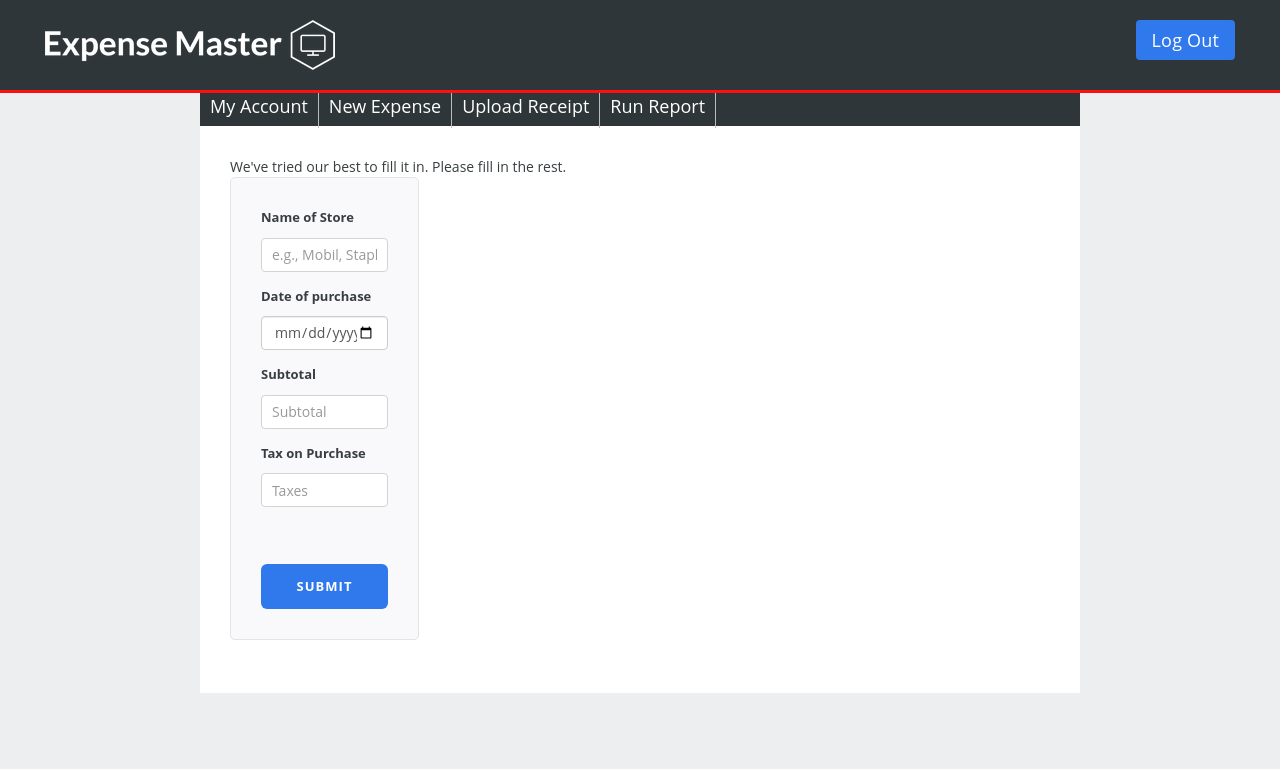
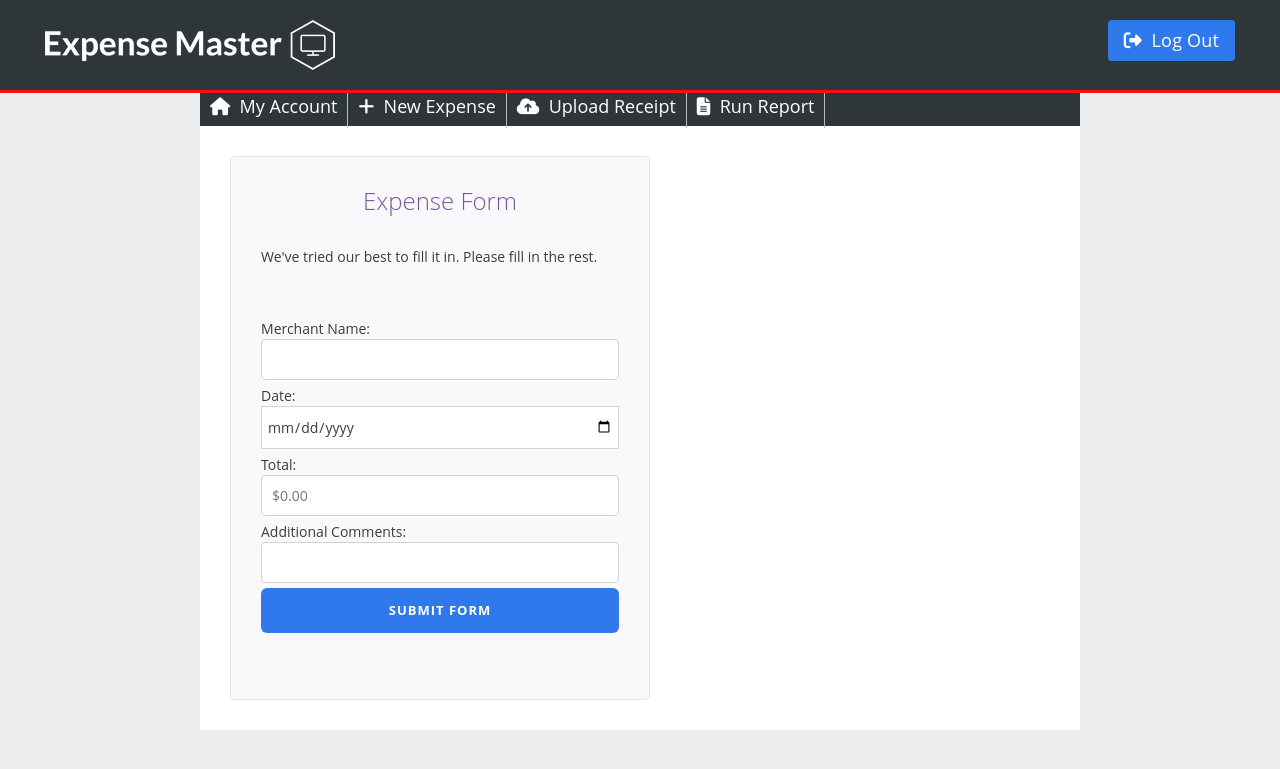
Before and after one commit to smweathe/CSE-CIT-480_Expense_Project, a PHP site: page /ExpenseMaster/form.php in a window 1280 px wide. Shown: the top 769 px of the page. Run offline with PHP 8.4, Linux system fonts and the light colour scheme; a user stored in the database is signed in; some libraries are stand-ins or nearby versions.

Commit message:
Updated pages again to work with OCR

```diff
--- a/form.php
+++ b/form.php
@@ -16,13 +16,9 @@
 <html>
   <head>
     <meta content="text/html; charset=utf-8" http-equiv="Content-type" />
-    <title>Expense Master | Form</title>
-	<link rel="stylesheet" href="https://maxcdn.bootstrapcdn.com/bootstrap/3.3.7/css/bootstrap.min.css" integrity="sha384-BVYiiSIFeK1dGmJRAkycuHAHRg32OmUcww7on3RYdg4Va+PmSTsz/K68vbdEjh4u" crossorigin="anonymous">
+    <title>Expense Master | Sign up</title>
     <link href="style.css" rel="stylesheet" />
-	<script src="jquery-3.1.1.min.js"></script>
-
-
-
+    <link rel="stylesheet" href="https://use.fontawesome.com/44ff956945.css">
 	<!-- Favorite Icon -->
 	<link rel="shortcut icon" href="./images/icon.png" type="image/x-icon" />
     <meta content="width=device-width, initial-scale=1" name="viewport" />
@@ -35,58 +31,35 @@
     <div class="signup-page">
 
       <div class="header-main">
-        <a class="header-logo" href="./index.php"></a>
+        <a class="header-logo" href="./account.php"></a>
         <div class="header-login">
     			<!-- Login Redirect to a page at #
     			<a class="btn btn-sm btn-alt" href="#">Log in</a>
     			 Logout Redirect to a page at # -->
-    			<a class="btn btn-sm btn-alt" href="./logout.php">Log Out</a>
+    			<a class="btn btn-sm btn-alt" href="./logout.php"><i class="fa fa-sign-out" aria-hidden="true"></i>&nbsp; Log Out</a>
         </div>
       </div>
-      <!--
-          <ul class="side-by-side">
-            <li><a class="active" href="#home">My Account</a></li>
-            <li><a href="#news">Submit Form</a></li>
-            <li><a href="#contact">View Forms</a></li>
-            <li><a href="#about">Message Supervisor</a></li>
-          </ul>
-          -->
     <div class="signup-content" style="padding: 0px;">
           <ul class="side-by-side">
-            <li><a class="active" href="./account.php">My Account</a></li>
-            <!--Modal form will pop up to submit a new expense-->
-            <li><a href="#">New Expense</a></li>
-            <li><a href="./receipt.php">Upload Receipt</a></li>
-            <li><a href="./report.php">Run Report</a></li>
+                <li><a class="active"  href="./account.php"><i class="fa fa-home" aria-hidden="true"></i>&nbsp; My Account</a></li>
+                <!--Modal form will pop up to submit a new expense-->
+                <li><a href="./newexpense.php"><i class="fa fa-plus" aria-hidden="true"></i>&nbsp; New Expense</a></li>
+                <li><a href="./receipt.php"><i class="fa fa-cloud-upload" aria-hidden="true"></i>&nbsp; Upload Receipt</a></li>
+                <li><a href="./report.php"><i class="fa fa-file-text" aria-hidden="true"></i>&nbsp; Run Report</a></li>
           </ul>
     <div class="benefits page-body" style="padding: 30px;">
-	We've tried our best to fill it in. Please fill in the rest.
-
-	<form action="" id="signup" style="width: 45%;" method="post">
-			<div class="form-group">
-				<label for="storeLabel">Name of Store</label>
-				<input type="text" class="form-control" id="storeName" placeholder="e.g., Mobil, Staples" value="<?php echo $name ?>">
-			</div>
-			<div class="form-group">
-			  <label for="example-date-input" class="col-2 col-form-label">Date of purchase</label>
-			  <div class="col-10">
-				<input class="form-control" type="date" id="date" value="<?php echo $date ?>">
-			  </div>
-			</div>
-			<div class="form-group">
-				<label for="subtotalLabel">Subtotal</label>
-				<input type="text" class="form-control" id="subtotal" placeholder="Subtotal">
-			</div>
-			<div class="form-group">
-				<label for="taxLabel">Tax on Purchase</label>
-				<input type="text" class="form-control" id="tax" placeholder="Taxes">
-			</div>
-			<br><br>
-		<input class="btn btn-alt full-width" href="./confirm.php" tabindex="7" type="submit" value="submit" />
-		</div>
-	</form>
-
-
+          <form action="#" class="gtm_expense_form" id="expenseform" method="post">
+            <div class="input-group">
+            <h3><center>Expense Form</center></h3>
+			<p>	We've tried our best to fill it in. Please fill in the rest.</p>
+            <br>
+            Merchant Name: <input type="text" class="required" name="mid" tabindex="1" style="margin-bottom: 5px" value="<?php echo $name ?>"><sup class="required" title="Required"></sup>
+            Date: <input type="date" class="required" name="date"  tabindex="2" style="margin-bottom: 5px" value="<?php echo $date ?>"><sup class="required" title="Required"></sup>
+            Total:<input type="number" class="required" name="total" placeholder="$0.00" tabindex="3" min="0.00" max="9999999.99" step"1" style="margin-bottom: 5px"><sup class="required" title="Required"></sup>
+            Additional Comments: <input type="text" name="comment" tabindex="4" style="margin-bottom: 5px"><sup class="required" title="Required"></sup>
+            <input class="btn btn-alt full-width" href="./account.php" tabindex="7" type="submit" value="Submit Form" />
+            <br><br>
+         </form>
     </div>
     <div class="signup page-sidebar"><p class="alert alert-error" id="fill-all-fields" style="display:none"></p>
 		</div>
--- a/receipt.php
+++ b/receipt.php
@@ -45,13 +45,13 @@
                 <li><a href="./report.php"><i class="fa fa-file-text" aria-hidden="true"></i>&nbsp; Run Report</a></li>
           </ul>
     <div class="benefits page-body" style="padding: 30px;">
-            <form action="#" class="gtm_expense_form" id="expenseform" method="post">
+            <form action="./includes/upload.inc.php" class="gtm_expense_form" id="expenseform" method="post" enctype="multipart/form-data">
             <div class="input-group">
             <h3><center>Receipt Upload</center></h3>
             <center><i class="fa fa-cloud-upload fa-5x" aria-hidden="true"></i></center>
             <br>
-            Upload Receipt: <input type="file" name="expense_receipt" tabindex="1" style="margin-bottom: 5px"><br><br>
-            <input class="btn btn-alt full-width" href="./account.php" tabindex="2" type="submit" value="Submit Receipt" />
+			<input type="file" accept="image/*" name="fileToUpload" id="fileToUpload" tabindex="1" style="margin-bottom: 5px"><br><br>
+            <input class="btn btn-alt full-width" tabindex="2" type="submit" value="Submit Receipt" />
             <br><br>
          </form>
     </div>
```
